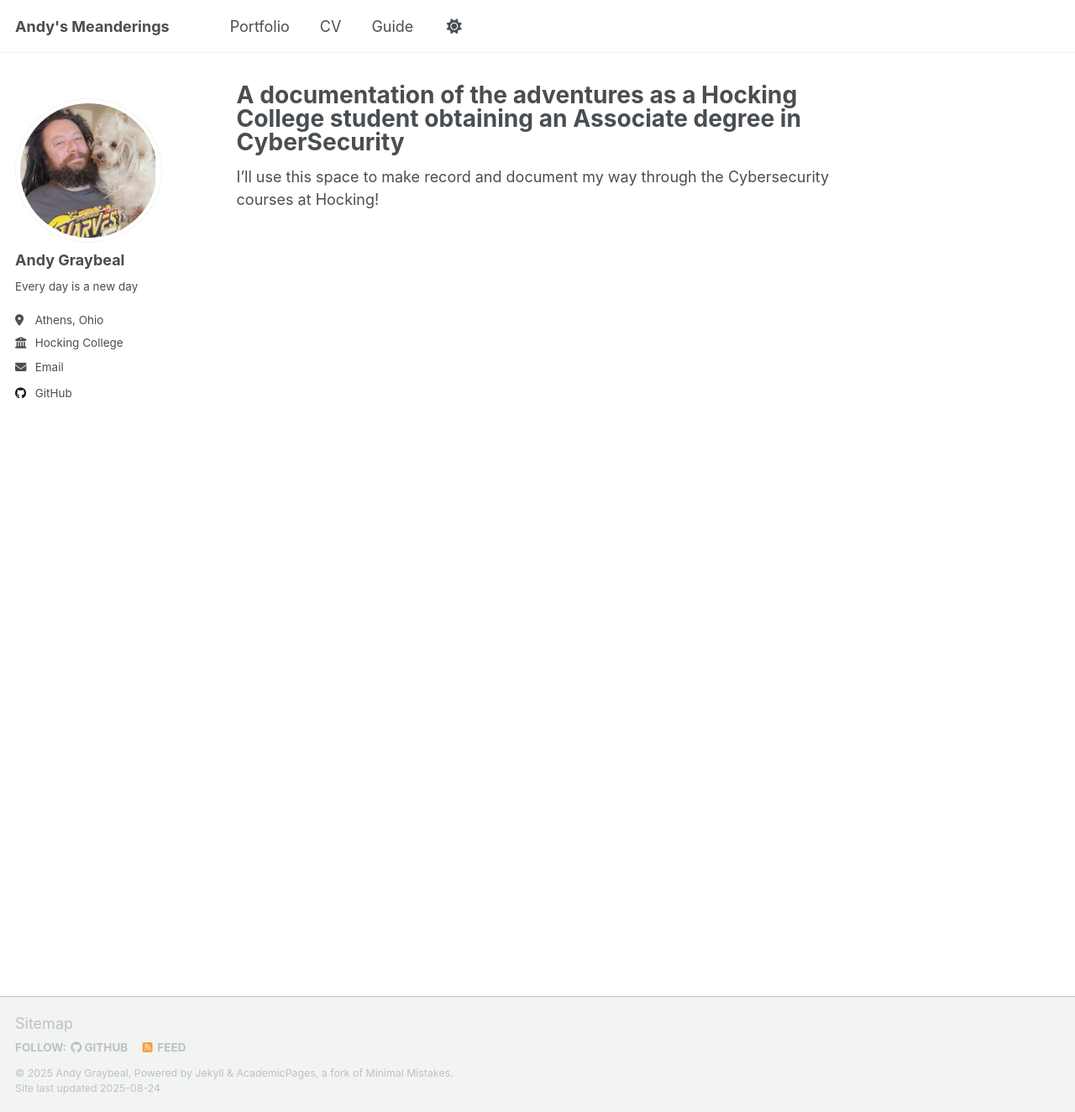
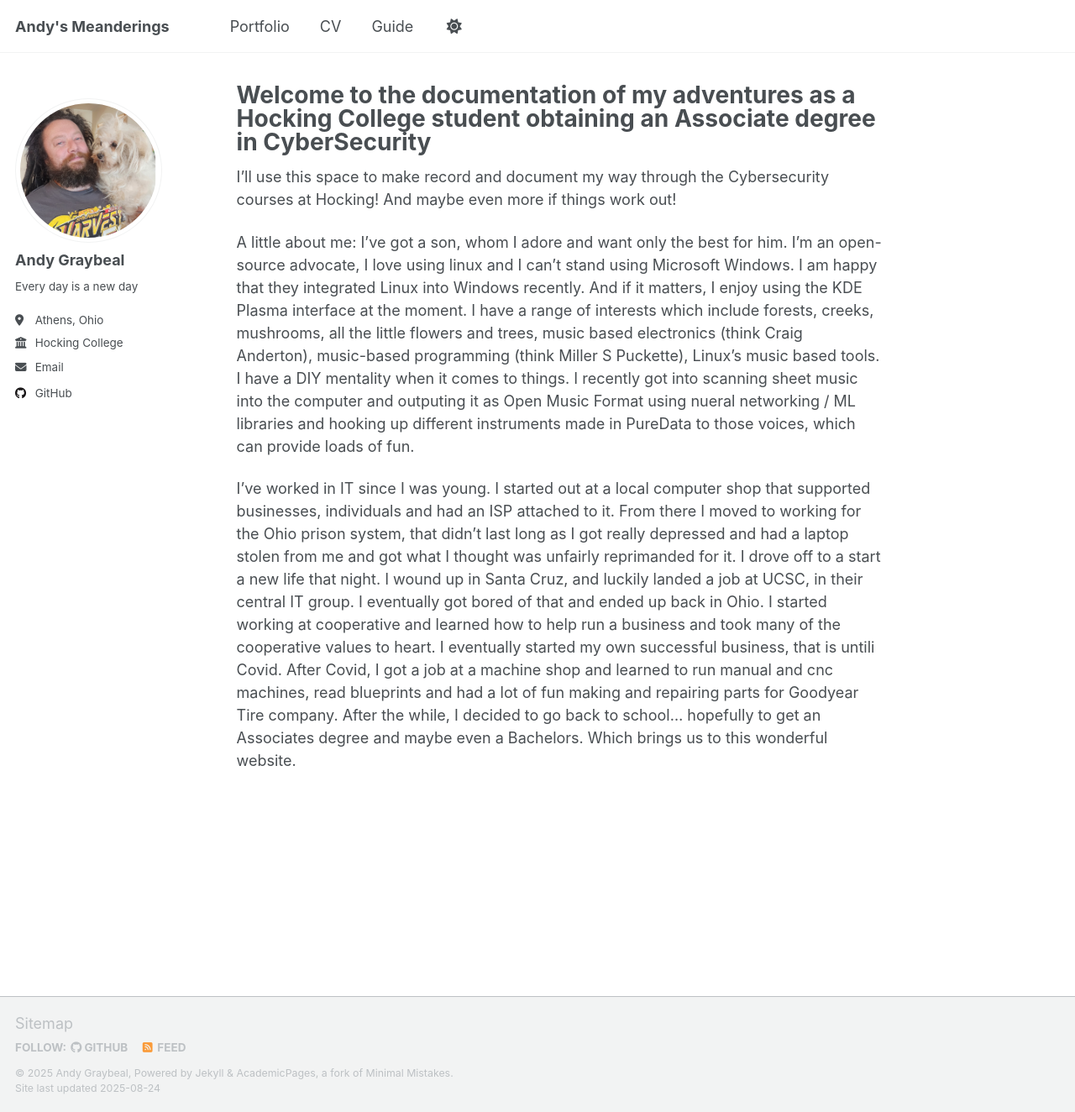
Before and after one commit to andy-graybeal/andy-graybeal.github.io, a Jekyll site: the page built from _pages/about.md, in a window 1280 px wide and 1324 px high. Shown: the whole window at 84% size. Built offline with Jekyll 4.4.1, drawn with Linux system fonts in a browser that asks for light colours; a script that is not in the unit is left out.

Commit message:
Update about.md

```diff
--- a/_pages/about.md
+++ b/_pages/about.md
@@ -1,6 +1,6 @@
 ---
 permalink: /
-title: "A documentation of the adventures as a Hocking College student obtaining an Associate degree in CyberSecurity"
+title: "Welcome to the documentation of my adventures as a Hocking College student obtaining an Associate degree in CyberSecurity"
 author_profile: true
 redirect_from:
   - /about/
@@ -55,4 +55,10 @@ redirect_from:
 # ------
 # More info about configuring Academic Pages can be found in [the guide](https://academicpages.github.io/markdown/), the [growing wiki](https://github.com/academicpages/academicpages.github.io/wiki), and you can always [ask a question on GitHub](https://github.com/academicpages/academicpages.github.io/discussions). The [guides for the Minimal Mistakes theme](https://mmistakes.github.io/minimal-mistakes/docs/configuration/) (which this theme was forked from) might also be helpful. -->
 
-I'll use this space to make record and document my way through the Cybersecurity courses at Hocking!
+I'll use this space to make record and document my way through the Cybersecurity courses at Hocking!  And maybe even more if things work out!
+
+A little about me:  I've got a son, whom I adore and want only the best for him.
+I'm an open-source advocate, I love using linux and I can't stand using Microsoft Windows.  I am happy that they integrated Linux into Windows recently.  And if it matters, I enjoy using the KDE Plasma interface at the moment.
+I have a range of interests which include forests, creeks, mushrooms, all the little flowers and trees, music based electronics (think Craig Anderton), music-based programming (think Miller S Puckette), Linux's music based tools. I have a DIY mentality when it comes to things. I recently got into scanning sheet music into the computer and outputing it as Open Music Format using nueral networking / ML libraries and hooking up different instruments made in PureData to those voices, which can provide loads of fun.
+
+I've worked in IT since I was young.  I started out at a local computer shop that supported businesses, individuals and had an ISP attached to it. From there I moved to working for the Ohio prison system, that didn't last long as I got really depressed and had a laptop stolen from me and got what I thought was unfairly reprimanded for it.  I drove off to a start a new life that night.  I wound up in Santa Cruz, and luckily landed a job at UCSC, in their central IT group.  I eventually got bored of that and ended up back in Ohio.  I started working at cooperative and learned how to help run a business and took many of the cooperative values to heart.   I eventually started my own successful business, that is untili Covid.  After Covid, I got a job at a machine shop and learned to run manual and cnc machines, read blueprints and had a lot of fun making and repairing parts for Goodyear Tire company.  After the while, I decided to go back to school... hopefully to get an Associates degree and maybe even a Bachelors.  Which brings us to this wonderful website.
```
